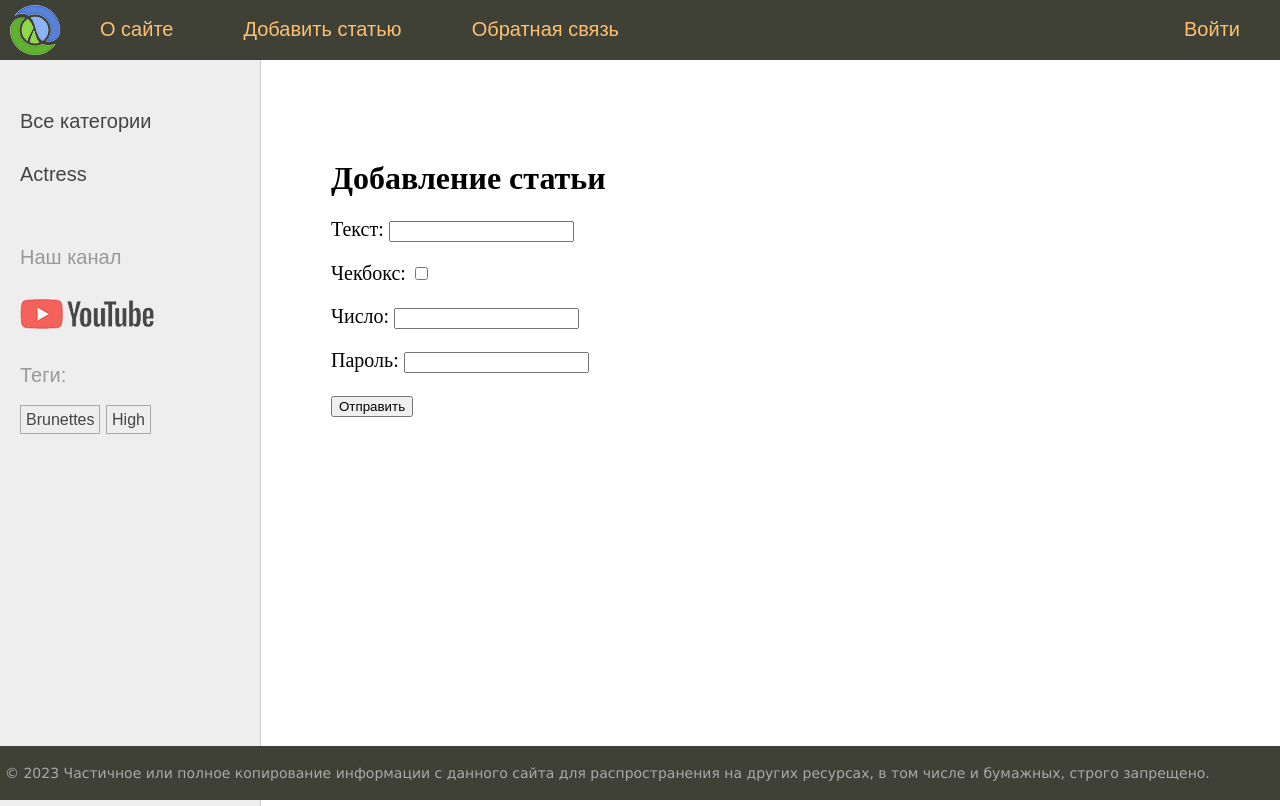
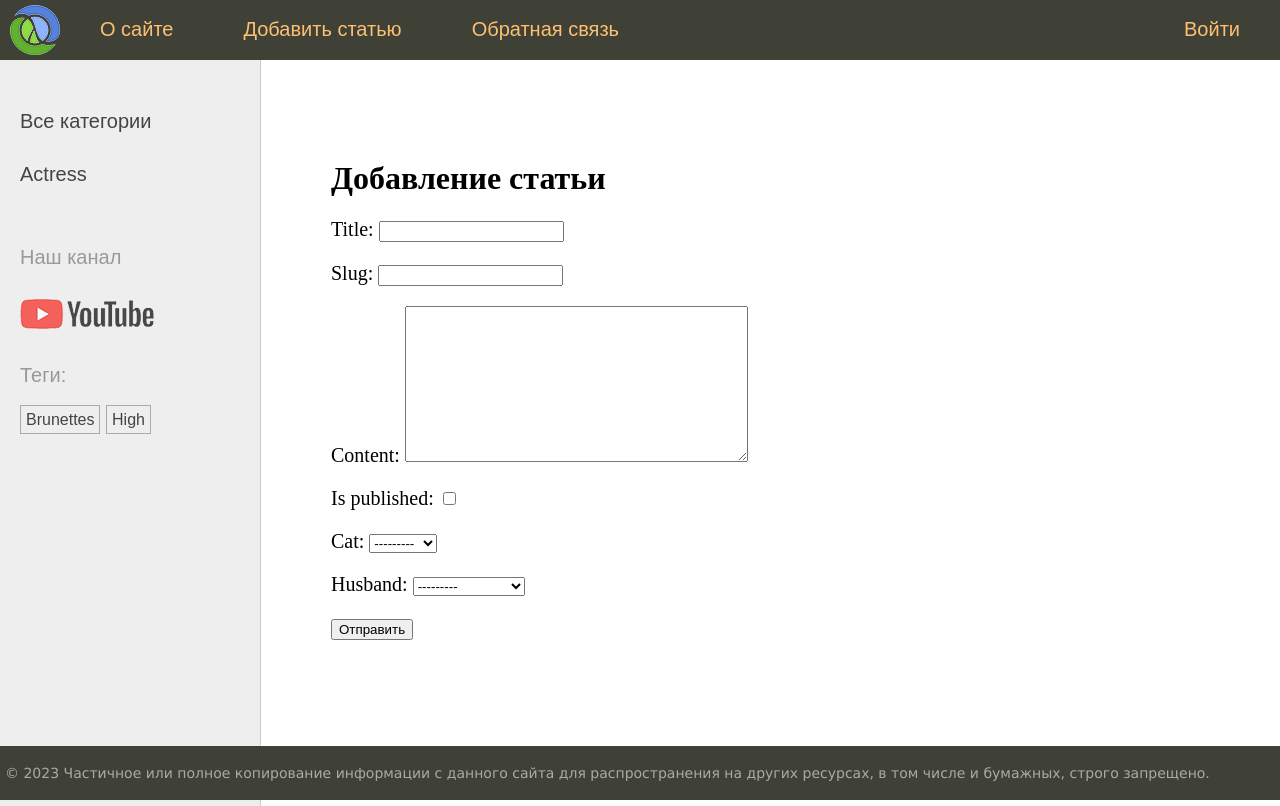
Before and after one commit to gogotape/womensite_selfedu, a Django app: page /addpage/ in a window 1280 px wide. Run offline with Django 4.2, Linux system fonts and the light colour scheme; data comes from the database, SQL or seed files in the repository.

Commit message:
feat: add form not associated with model
# lesson 44

```diff
--- /dev/null
+++ b/sitewomen/women/forms.py
@@ -0,0 +1,11 @@
+from django import forms
+from .models import Category, Husband
+
+
+class AddPostForm(forms.Form):
+    title = forms.CharField(max_length=255)
+    slug = forms.SlugField(max_length=255)
+    content = forms.CharField(widget=forms.Textarea(), required=False)
+    is_published = forms.BooleanField()
+    cat = forms.ModelChoiceField(queryset=Category.objects.all())
+    husband = forms.ModelChoiceField(queryset=Husband.objects.all())
--- a/sitewomen/women/templates/women/addpage.html
+++ b/sitewomen/women/templates/women/addpage.html
@@ -4,11 +4,7 @@
 <h1>{{title}}</h1>
 <form action="" method="POST">
     {% csrf_token %}
-    <p><label for=id_1"> Текст: </label> <input type="text" id="id_1" name="text"></p>
-    <p><label for=id_2"> Чекбокс: </label> <input type="checkbox" id="id_2" name="check_box"></p>
-    <p><label for=id_3"> Число: </label> <input type="number" id="id_3" name="num"></p>
-    <p><label for=id_4"> Пароль: </label> <input type="password" id="id_4" name="pswrd"></p>
-    <p>
+    {{ form.as_p }}
         <button type="submit"> Отправить</button>
     </p>
 </form>
--- a/sitewomen/women/views.py
+++ b/sitewomen/women/views.py
@@ -5,6 +5,7 @@ from django.template.loader import render_to_string
 from django.template.defaultfilters import slugify
 
 from women.models import Women, Category, TagPost
+from women.forms import AddPostForm
 
 # Create your views here.
 menu = [
@@ -102,7 +103,20 @@ def show_post(request: HttpRequest, post_slug):
 
 
 def addpage(request: HttpRequest) -> HttpResponse:
-    return render(request, 'women/addpage.html', {"menu": menu, "title": "Добавление статьи"})
+    if request.method == "POST":
+        form = AddPostForm(request.POST)
+        if form.is_valid():
+            print(form.cleaned_data)
+    else:
+        form = AddPostForm()
+
+    data = {
+        "menu": menu,
+        "title": "Добавление статьи",
+        "form": form,
+    }
+
+    return render(request, 'women/addpage.html', data)
 
 
 def contacts(request: HttpRequest) -> HttpResponse:
```
